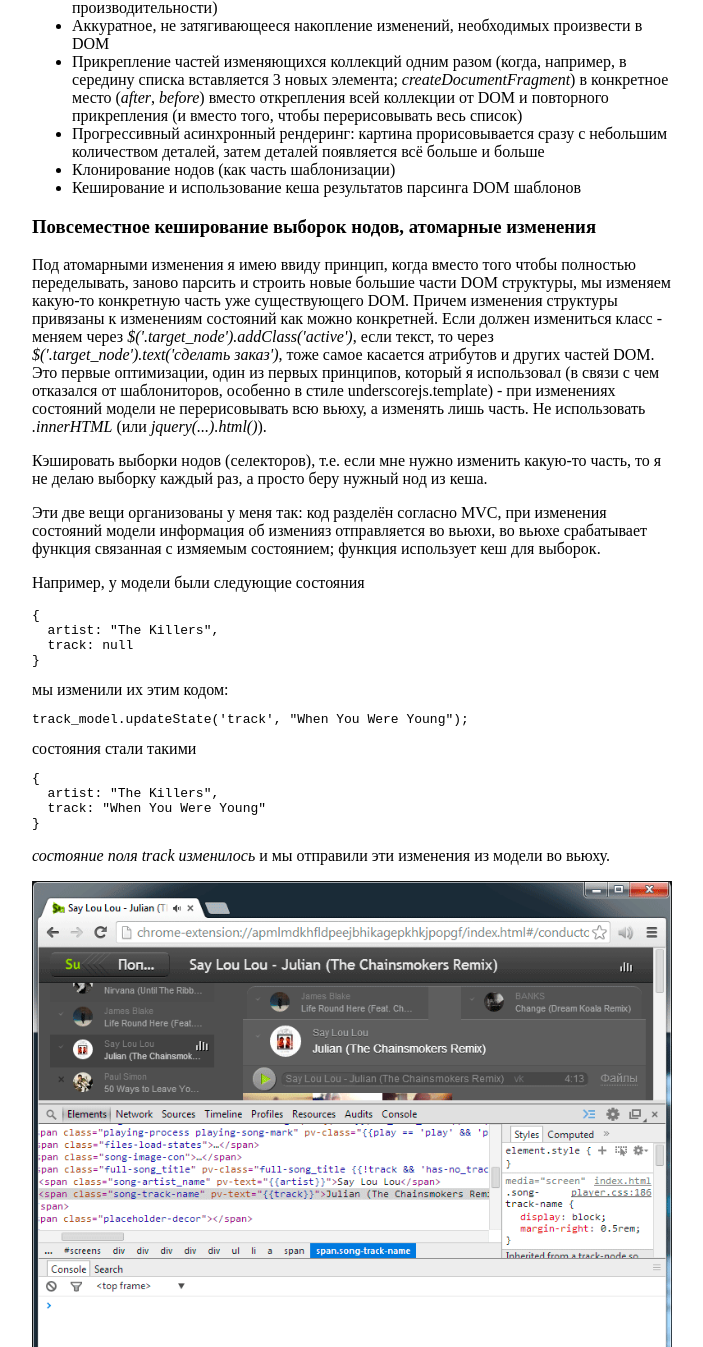
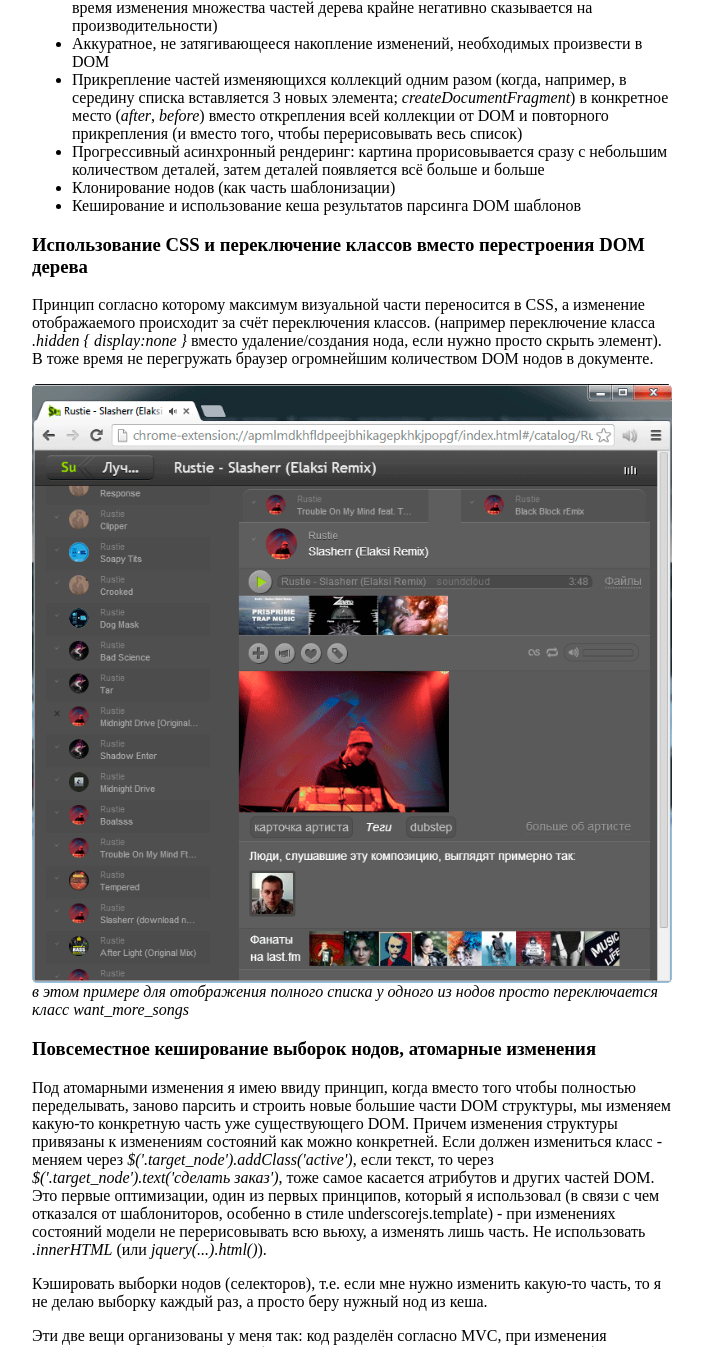
Before and after one commit to arestov/rendering-perfomance, a plain HTML site: page index.html in a window 1280 px wide. Shown: the part 299-1646 px from the top of the page, without its empty margins (288-991 px from the left). Drawn offline with Linux system fonts and the light colour scheme.

Commit message:
секция про использование классов

```diff
--- a/index.html
+++ b/index.html
@@ -18,6 +18,7 @@ body img {
 
 <p>Предлагаю ознакомиться со способами, реализованными мной в приложении на системном уровне</p>
 <ul>
+	<li>Использование CSS и переключение классов вместо перестроения DOM дерева</li>
 	<li><!-- МОЖНО ПРОДЕМОНСТРИРОВАТЬ датабайндинг --> Повсемнестное кеширование выборок элементов (<em>$('div.active_part span.highlighter')</em>), атомарные операции по изменению (вместо всеобщей перерисовки, вместо переделывания больших участков DOM дерева)</li>
 	<li>Минимизации чтений DOM во время записи изменений состояний </li>
 	<li><!-- МОЖНО ПРОДЕМОНСТРИРОВАТЬ прогресс загрузки и проигрывания файла --> Кеширование размеров и расположения элементов (что спасает от излишниго вычисления при считывании этих значений при наличии других изменений - чтение во время изменения множества частей дерева крайне негативно сказывается на производительности)</li>
@@ -27,6 +28,18 @@ body img {
 	<li>Клонирование нодов (как часть шаблонизации)</li>
 	<li>Кеширование и использование кеша результатов парсинга DOM шаблонов</li>
 </ul>
+
+
+<h3>Использование CSS и переключение классов вместо перестроения DOM дерева</h3>
+
+<p>Принцип согласно которому максимум визуальной части переносится в CSS, а изменение отображаемого происходит за счёт переключения классов. (например переключение класса <em>.hidden { display:none }</em> вместо удаление/создания нода, если нужно просто скрыть элемент). В тоже время не перегружать браузер огромнейшим количеством DOM нодов в документе.</p>
+
+<div>
+	<p>
+		<img src="img/class_switch.gif" ><br>
+		<em>в этом примере для отображения полного списка у одного из нодов просто переключается класс want_more_songs</em>
+	</p>
+</div>
 
 
 <h3>Повсеместное кеширование выборок нодов, атомарные изменения</h3>
```
Also changed, not shown: img/class_switch.gif (added).
